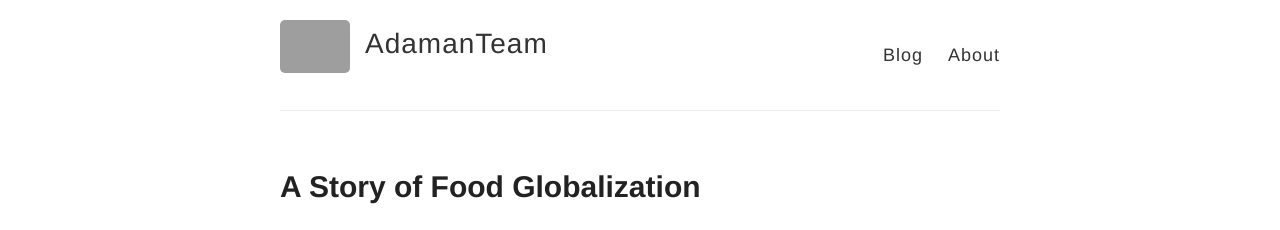
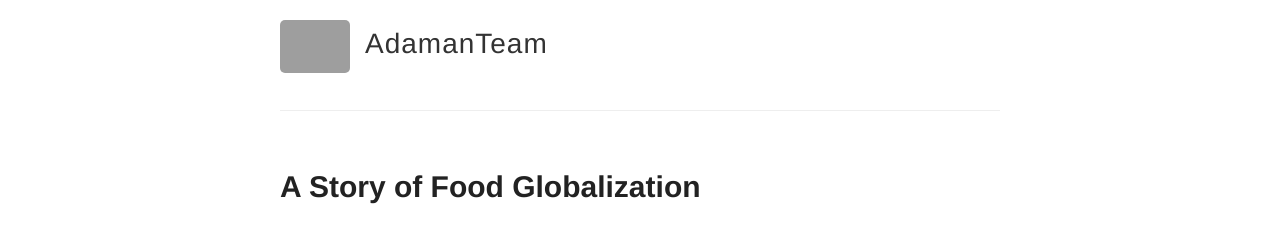
Before and after one commit to AdamanTeam/AdamanTeam.github.io, a Jekyll site: the page built from index.html, in a window 1280 px wide. Shown: the top 230 px of the page. Built offline with Jekyll 4.4.1, drawn with Linux system fonts in a browser that asks for light colours; grey boxes are pictures that could not be loaded.

```diff
--- a/_layouts/default.html
+++ b/_layouts/default.html
@@ -27,8 +27,6 @@
           </div>
 
           <nav>
-            <a href="{{ site.baseurl }}/">Blog</a>
-            <a href="{{ site.baseurl }}/about">About</a>
           </nav>
         </header>
       </div>
```
